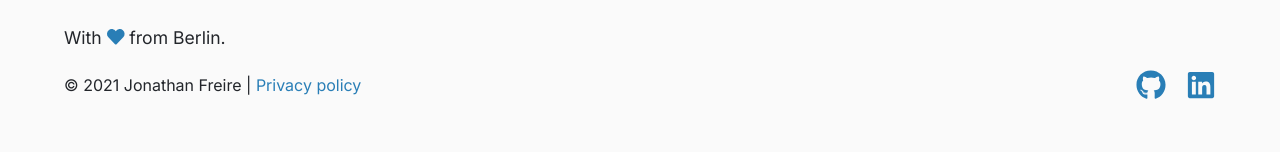
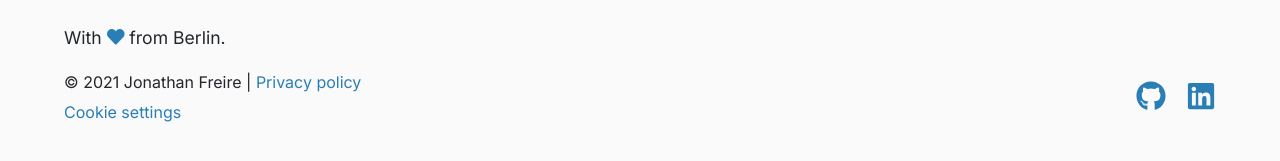
Before and after one commit to jonathanfreiredev/timequiz, a Next.js app: page / in a window 1280 px wide. Shown: the part 1440-1601 px from the top of the page. Built offline with nearby package versions, Linux system fonts and the light colour scheme; no server answers.

Commit message:
Edit footer to have a cookie settings option

```diff
--- a/components/Footer.jsx
+++ b/components/Footer.jsx
@@ -5,16 +5,21 @@ import { faHeart } from '@fortawesome/free-solid-svg-icons'
 import Link from "next/link"
 
 export default function Footer(){
+    const handleCookieSettings = (e)=> {
+        e.preventDefault();
+        window.cookiehub.openSettings();
+    }
     return <div id="footer" className={styles.root}>
         <div className={styles.container}>
             <div className={styles.message}>
                 <p>With <FontAwesomeIcon icon={faHeart} className={styles.iconHeart} /> from Berlin.</p>
             </div>
             <div className={styles.content}>
-                <div>
+                <div className={styles.policy}>
                     <p>
                         © 2021 Jonathan Freire | <Link href="https://www.jonathanfreire.com/privacy-policy"><a>Privacy policy</a></Link>
                     </p>
+                    <p className={styles.cookieSettings}><a href="" onClick={handleCookieSettings}>Cookie settings</a></p>
                 </div>
                 <div className={styles.socialMedia}>
                     <span>
--- a/styles/Footer.module.scss
+++ b/styles/Footer.module.scss
@@ -22,6 +22,14 @@
     padding: "5px 10px";
     a{
         color: #297eb6;
+    }
+}
+.policy{
+    display: flex;
+    flex-direction: column;
+    align-items: center;
+    .cookieSettings{
+        margin-top: 5px;
     }
 }
 .socialMedia{
@@ -59,4 +67,7 @@
     .socialMedia{
         margin-top: 0;
     }
+    .policy{
+        align-items: flex-start;
+    }
 }
```
